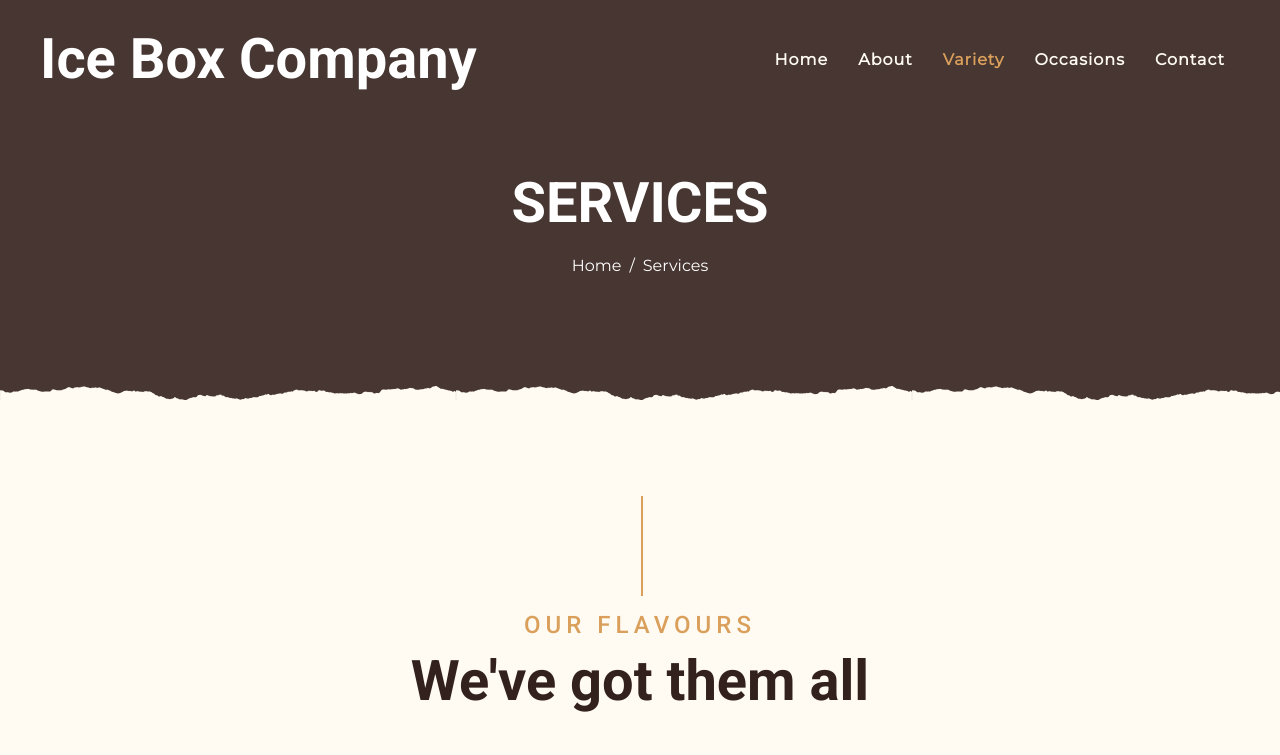
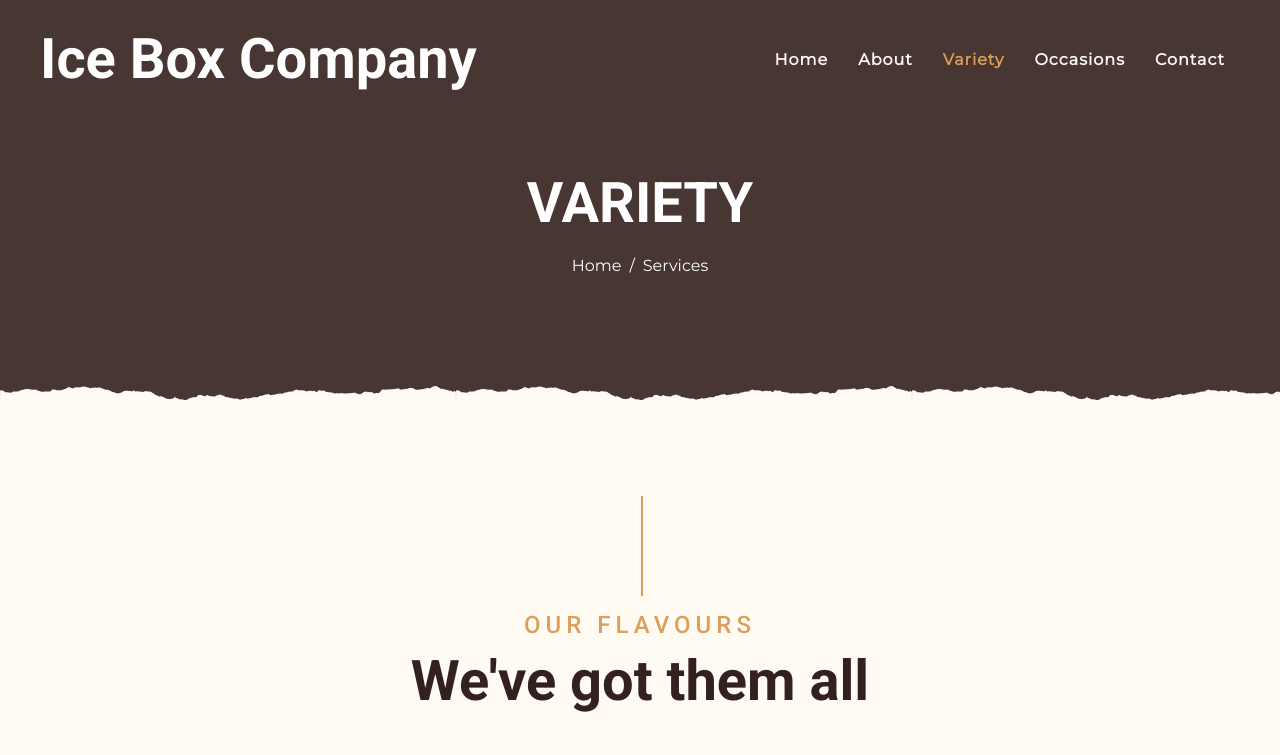
Before and after one commit to bloodytourists/marshfield, a website with bundled scripts: page service.html in a window 1280 px wide. Shown: the top 755 px of the page. Built offline with nearby package versions, Linux system fonts and the light colour scheme.

Commit message:
Update Services to Variety

```diff
--- a/service.html
+++ b/service.html
@@ -58,7 +58,7 @@
     <!-- Page Header Start -->
     <div class="container-fluid page-header mb-5 position-relative overlay-bottom">
         <div class="d-flex flex-column align-items-center justify-content-center pt-0 pt-lg-5" style="min-height: 400px">
-            <h1 class="display-4 mb-3 mt-0 mt-lg-5 text-white text-uppercase">Services</h1>
+            <h1 class="display-4 mb-3 mt-0 mt-lg-5 text-white text-uppercase">Variety</h1>
             <div class="d-inline-flex mb-lg-5">
                 <p class="m-0 text-white"><a class="text-white" href="">Home</a></p>
                 <p class="m-0 text-white px-2">/</p>
```
